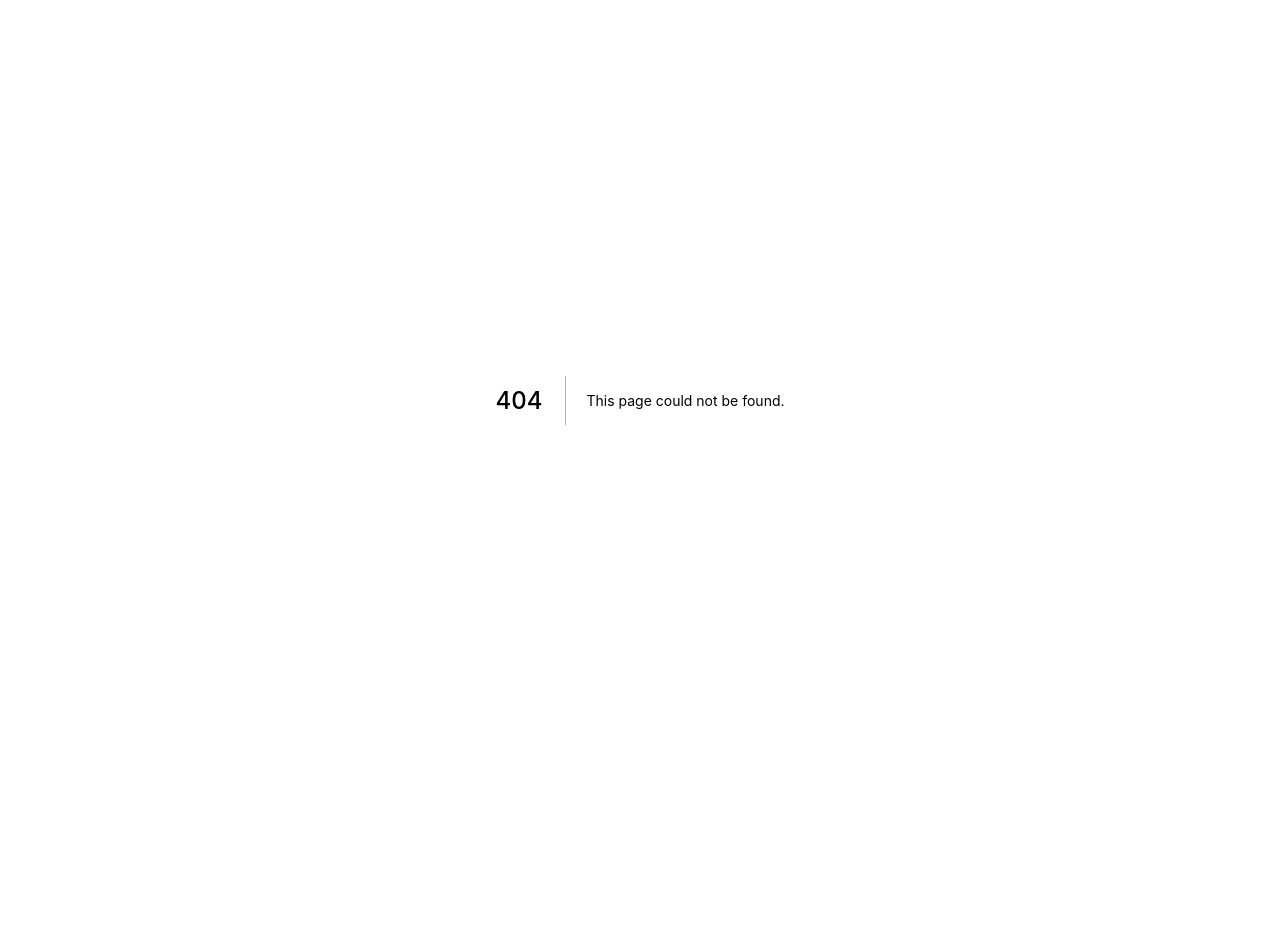
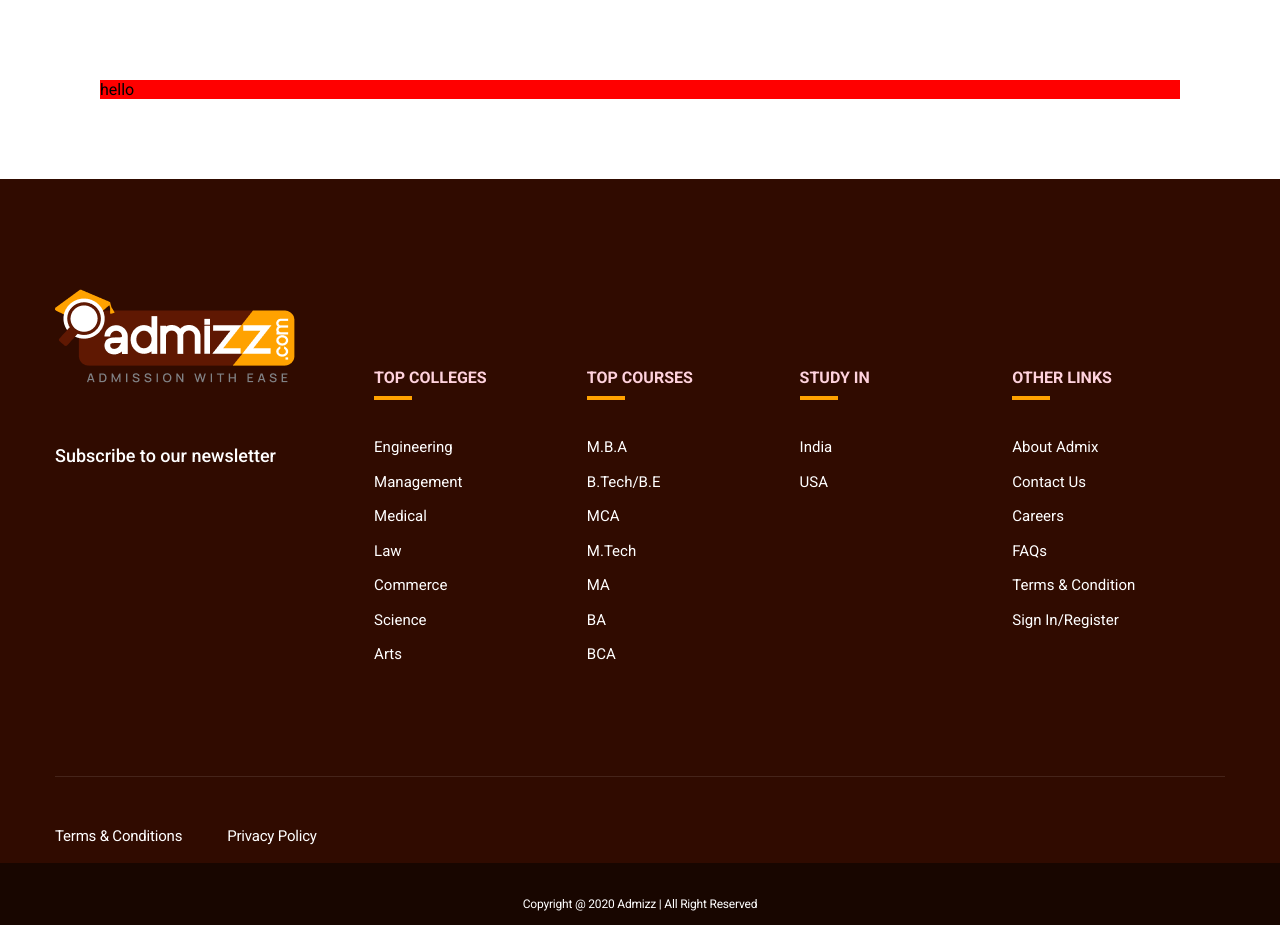
Before and after one commit to sthasadin/admizz-demo, a Next.js app: page /bloglist in a window 1280 px wide. Before the commit this address had no page. Before the commit the page ends 800 px from the top, so only its background shows below. Built offline with nearby package versions, Linux system fonts and the light colour scheme.

Commit message:
added new scss for the BlogListPage

```diff
--- /dev/null
+++ b/pages/bloglist/index.tsx
@@ -0,0 +1,26 @@
+import React from "react";
+import Head from "next/head";
+import { Footer } from "../../layouts/footer";
+import { Navbar } from "../../layouts/navbar";
+import { Topbar } from "../../layouts/topbar";
+
+const blogList = () => {
+  return (
+    <div className="container">
+      <Head>
+        <Topbar />
+        <title>Admizz - Home</title>
+        <link rel="icon" href="favicon.svg" />
+        <Navbar />
+      </Head>
+      <main className="blog-list">
+        <div className="blog-list__container">
+          hello
+        </div>
+      </main>
+      <Footer />
+    </div>
+  );
+};
+
+export default blogList;
--- /dev/null
+++ b/styles/pages/_blogList.scss
@@ -0,0 +1,8 @@
+.blog-list {
+  display: flex;
+  justify-content: center;
+  &__container {
+    background-color: red;
+    width: 1080px;
+  }
+}
--- a/styles/pages/_main.scss
+++ b/styles/pages/_main.scss
@@ -1,2 +1,3 @@
 @import "contact-us.scss";
 @import "blogDetail";
+@import "blogList";
```
